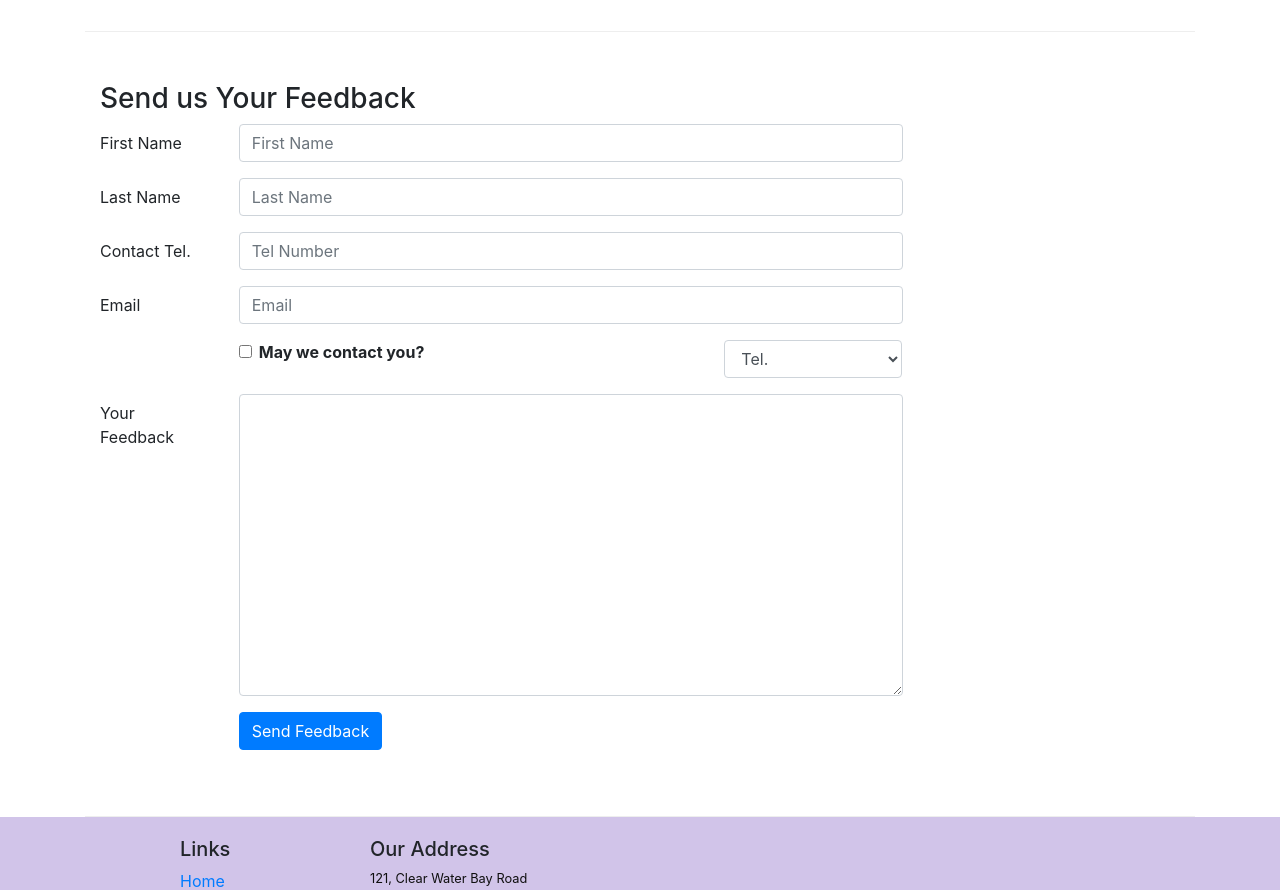
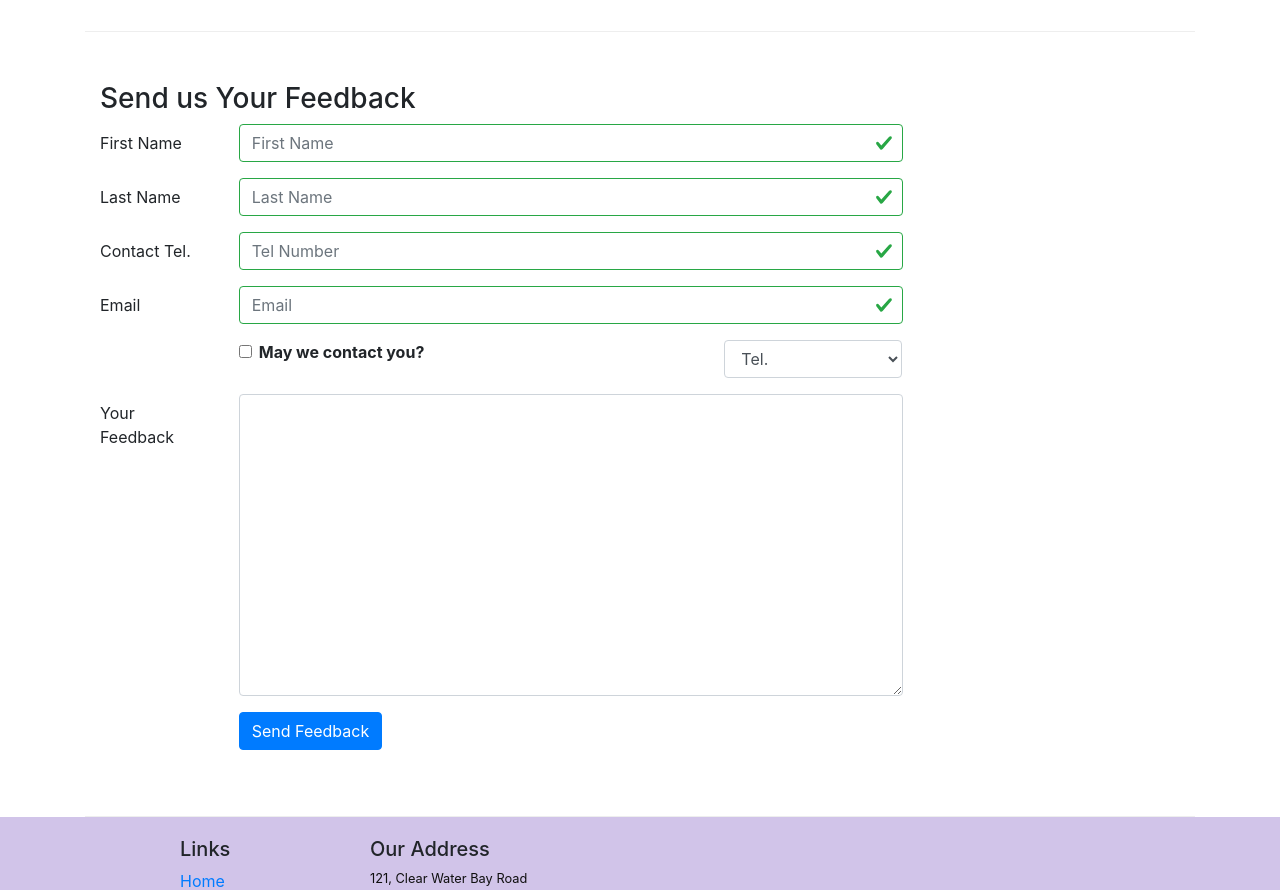
Before and after one commit to budhasanjeev/Learning-React-Coursera, a React (Create React App) app: page /contactus in a window 1280 px wide. Shown: the part 840-1730 px from the top of the page. Built offline with nearby package versions, Linux system fonts and the light colour scheme.

Commit message:
Controlled Form Validation

```diff
--- a/src/components/ContactComponent.js
+++ b/src/components/ContactComponent.js
@@ -1,5 +1,5 @@
 import React, { Component } from 'react';
-import { Breadcrumb, BreadcrumbItem, Form, FormGroup, Label, Input, Col, Button } from 'reactstrap';
+import { Breadcrumb, BreadcrumbItem, Form, FormGroup, Label, Input, Col, Button, FormFeedback } from 'reactstrap';
 import { Link } from 'react-router-dom';
 
 class Contact extends Component {
@@ -25,6 +25,7 @@ class Contact extends Component {
 
         this.handleSubmit = this.handleSubmit.bind(this);
         this.handleInputChange = this.handleInputChange.bind(this);
+        this.handleBlur = this.handleBlur.bind(this);
     }
 
     handleInputChange(event) {
@@ -49,7 +50,41 @@ class Contact extends Component {
         })
     }
 
+    validate(firstName, lastName, telNum, email) {
+        const errors = {
+            firstName: '',
+            lastName: '',
+            telNum: '',
+            email: ''
+        };
+
+        if(this.state.touched.firstName && firstName.length < 3) {
+            errors.firstName = 'First Name should be >= 3 characters';
+        }
+        else if(this.state.touched.firstName && firstName.length > 10){
+            errors.firstName = 'First Name should be <= 10 characters';
+        }
+
+        if(this.state.touched.lastName && lastName.length < 3) {
+            errors.lastName = 'Last Name should be >= 3 characters';
+        }
+        else if(this.state.touched.lastName && lastName.length > 10){
+            errors.lastName = 'Last Name should be <= 10 characters';
+        }
+
+        const reg = /^\d+$/;
+        if(this.state.touched.telNum && !reg.test(telNum))
+            errors.telNum = 'Tel. Number should contain only numbers';
+
+        if(this.state.touched.email && email.split('').filter(x => x === '@').length !== 1)
+            errors.email = "Email should contain a @";
+
+        return errors;
+    }
+
     render() {
+        const errors = this.validate(this.state.firstName, this.state.lastName, this.state.telNum, this.state.email);
+
         return(
             <div className="container">
                 <div className="row">
@@ -98,7 +133,11 @@ class Contact extends Component {
                                 <Label htmlFor="firstName" md={2}>First Name</Label>
                                 <Col md={10}>
                                     <Input type="text" id="firstName" name="firstName" placeholder="First Name"
-                                    value={this.state.firstName} onChange={this.handleInputChange} />
+                                    value={this.state.firstName} onChange={this.handleInputChange}
+                                    onBlur={this.handleBlur('firstName')}
+                                    valid={errors.firstName === ''}
+                                    invalid={errors.firstName !== ''} />
+                                    <FormFeedback>{errors.firstName}</FormFeedback>
                                 </Col>
                             </FormGroup>
 
@@ -106,7 +145,11 @@ class Contact extends Component {
                                 <Label htmlFor="lastName" md={2}>Last Name</Label>
                                 <Col md={10}>
                                     <Input type="text" id="lastName" name="lastName" placeholder="Last Name"
-                                    value={this.state.lastName} onChange={this.handleInputChange} />
+                                    value={this.state.lastName} onChange={this.handleInputChange}
+                                    onBlur={this.handleBlur('lastName')}
+                                    valid={errors.lastName === ''}
+                                    invalid={errors.lastName !== ''} />
+                                    <FormFeedback>{errors.lastName}</FormFeedback>
                                 </Col>
                             </FormGroup>
 
@@ -114,7 +157,11 @@ class Contact extends Component {
                                 <Label htmlFor="telNum" md={2}>Contact Tel.</Label>
                                 <Col md={10}>
                                     <Input type="tel" id="telNum" name="telNum" placeholder="Tel Number"
-                                    value={this.state.telnum} onChange={this.handleInputChange} />
+                                    value={this.state.telnum} onChange={this.handleInputChange}
+                                    onBlur={this.handleBlur('telNum')}
+                                    valid={errors.telNum === ''}
+                                    invalid={errors.telNum !== ''} />
+                                    <FormFeedback>{errors.telNum}</FormFeedback>
                                 </Col>
                             </FormGroup>
 
@@ -122,7 +169,11 @@ class Contact extends Component {
                                 <Label htmlFor="email" md={2}>Email</Label>
                                 <Col md={10}>
                                     <Input type="email" id="email" name="email" placeholder="Email"
-                                    value={this.state.email} onChange={this.handleInputChange} />
+                                    value={this.state.email} onChange={this.handleInputChange}
+                                    onBlur={this.handleBlur('email')}
+                                    valid={errors.email === ''}
+                                    invalid={errors.email !== ''} />
+                                    <FormFeedback>{errors.email}</FormFeedback>
                                 </Col>
                             </FormGroup>
 
```
